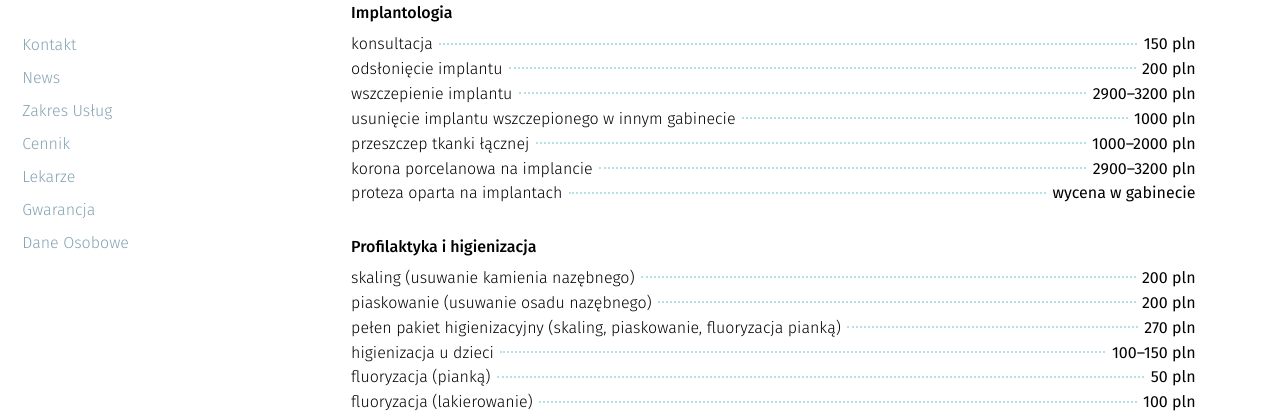
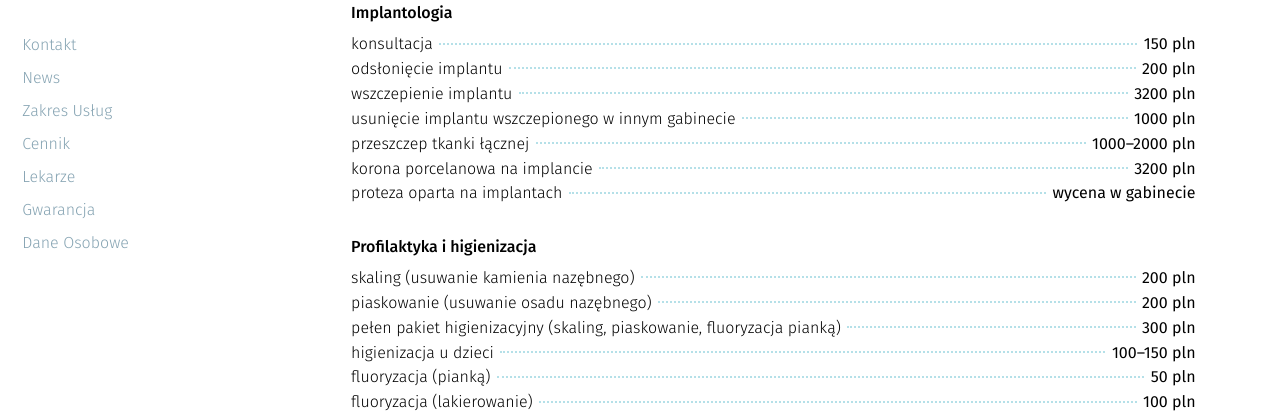
Before and after one commit to CSB4/bema4, a Jekyll site: the page built from index.html, in a window 1280 px wide and 900 px high, scrolled down 4094 px. Shown: the part 176-592 px from the top of the window. Built offline with Jekyll 4.4.1, drawn with Linux system fonts in a browser that asks for light colours; nearby versions of some CDN libraries.

Commit message:
Update 0000-03-03-cennik.markdown

```diff
--- a/_slides/0000-03-03-cennik.markdown
+++ b/_slides/0000-03-03-cennik.markdown
@@ -95,17 +95,17 @@ published: true
 
 * <span>konsultacja</span> <span>150 pln</span>
 * <span>odsłonięcie implantu</span> <span>200 pln</span>
-* <span>wszczepienie implantu</span> <span>2900&ndash;3200 pln</span>
+* <span>wszczepienie implantu</span> <span>3200 pln</span>
 * <span>usunięcie implantu wszczepionego w innym gabinecie</span> <span>1000 pln</span>
 * <span>przeszczep tkanki łącznej</span> <span>1000&ndash;2000 pln</span>
-* <span>korona porcelanowa na implancie</span> <span>2900&ndash;3200 pln</span>
+* <span>korona porcelanowa na implancie</span> <span>3200 pln</span>
 * <span>proteza oparta na implantach</span> <span>wycena w gabinecie</span>
 
 <h2 id="profilaktyka">Profilaktyka i higienizacja</h2>
 
 * <span>skaling (usuwanie kamienia nazębnego)</span> <span>200 pln</span>
 * <span>piaskowanie (usuwanie osadu nazębnego)</span> <span>200 pln</span>
-* <span>pełen pakiet higienizacyjny (skaling, piaskowanie, fluoryzacja pianką)</span> <span>270 pln</span>
+* <span>pełen pakiet higienizacyjny (skaling, piaskowanie, fluoryzacja pianką)</span> <span>300 pln</span>
 * <span>higienizacja u dzieci</span> <span>100&ndash;150 pln</span>
 * <span>fluoryzacja (pianką)</span> <span>50 pln</span>
 * <span>fluoryzacja (lakierowanie)</span> <span>100 pln</span>
```
